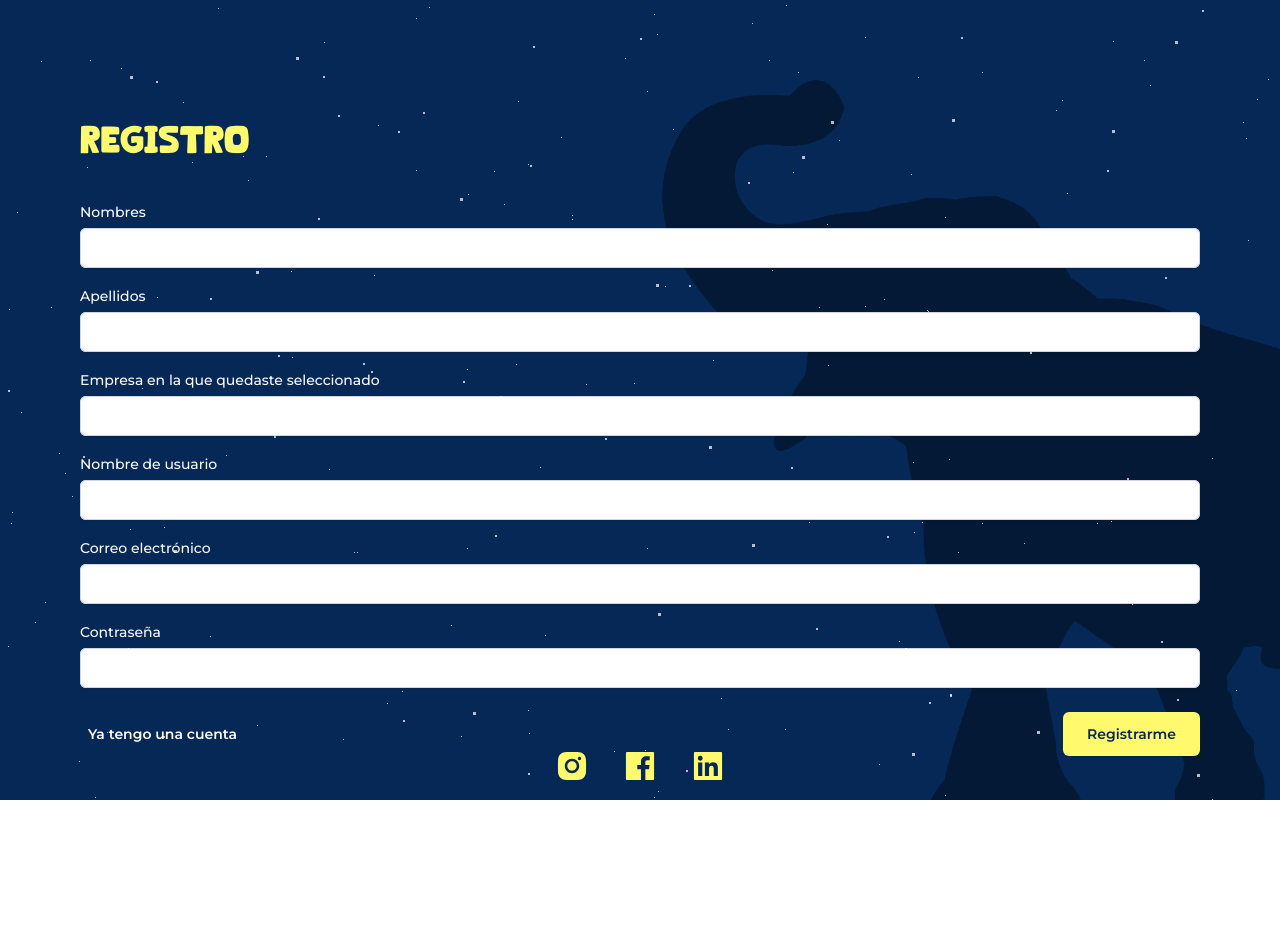
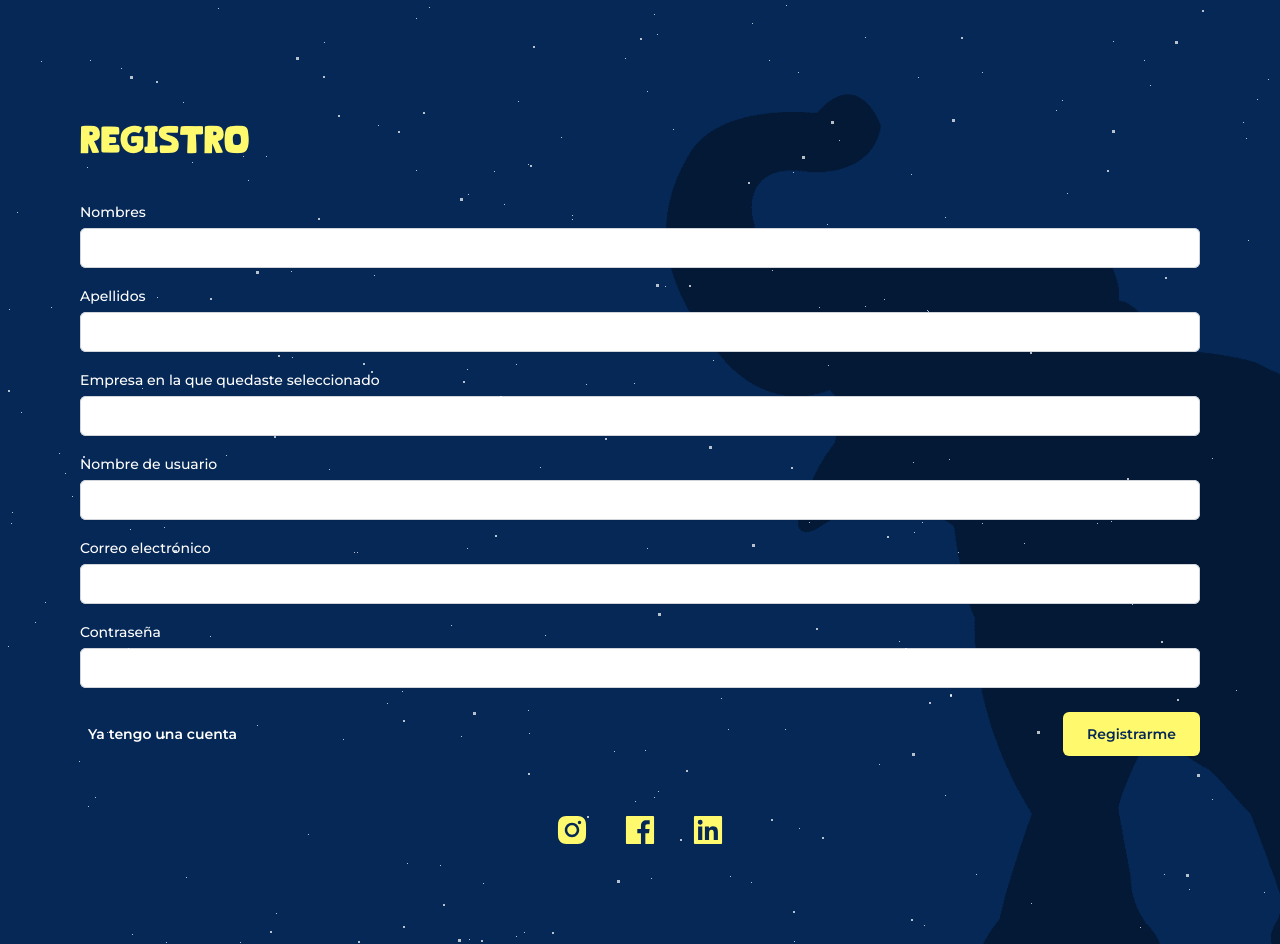
Before and after one commit to Kojimena/nomadeGlobal, a Next.js app: page /signupWorker in a window 1280 px wide. Before the commit the page ends 800 px from the top, so only its background shows below. Built offline with nearby package versions, Linux system fonts and the light colour scheme.

Commit message:
Update FormSignUp.jsx

```diff
--- a/components/FormSignUp/FormSignUp.jsx
+++ b/components/FormSignUp/FormSignUp.jsx
@@ -96,7 +96,7 @@ const FormSignUp = () => {
 
 
   return (
-    <form className='lg:p-20 px-10 w-full bg-darkBlue h-screen imageBackground '>
+    <form className='lg:p-20 px-10 w-full bg-darkBlue imageBackground '>
       {showNotification && <Notification message="Registro exitoso. Te hemos enviado un correo electrónico." onCancel={() => setShowNotification(false)} counterTime={true} timerAction={5} />}
       <div id="stars"></div>
       <div id="stars2"></div>
@@ -205,7 +205,7 @@ const FormSignUp = () => {
               </button>
             </div>
           </>}
-          <div className='absolute bottom-0 lg:right-10 left-10'>
+          <div className='pt-10'>
             <SocialMedia />
           </div>
     </form>
```
